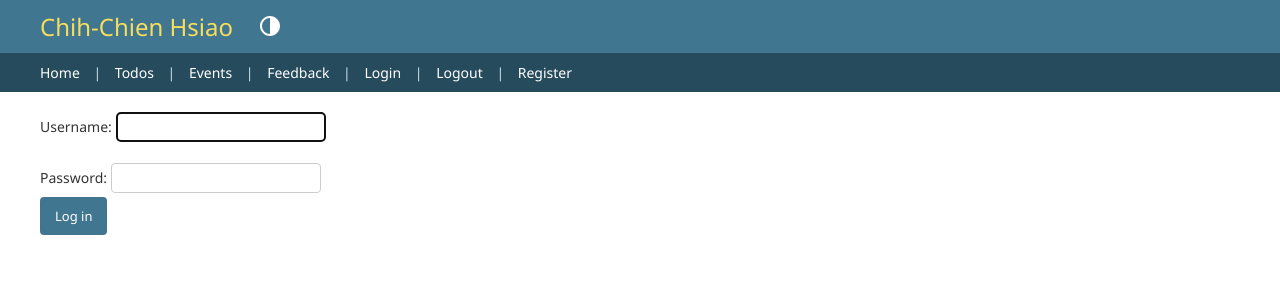
After one commit to daniel13520cs/ResourceLearningWeb, a Django app: page /login/ in a window 1280 px wide. The commit adds this page. Shown: the top 300 px of the page. Run offline with Django 5.2, Linux system fonts and the light colour scheme.

Commit message:
add login,logout,register

```diff
--- a/playground/playground/settings.py
+++ b/playground/playground/settings.py
@@ -62,6 +62,12 @@ INSTALLED_APPS = [
     'event.apps.EventConfig',
     'debug_toolbar',
 ]
+
+
+LOGIN_URL = 'login'  # URL to redirect to for login
+LOGIN_REDIRECT_URL = 'list_events'  # URL to redirect to after login
+LOGOUT_REDIRECT_URL = 'list_events'  # URL to redirect to after logout
+
 USER_APPS = [
     'todos',
     'polls',
--- a/playground/playground/urls.py
+++ b/playground/playground/urls.py
@@ -18,9 +18,16 @@ from django.contrib import admin
 from django_mongoengine import mongo_admin
 from django.urls import include, path
 from .views import App_list_view
+from django.urls import path
+from django.contrib.auth import views as auth_views
+from .views import register
 
 urlpatterns = [
     path("", include("event.urls")),
+    path("home", include("event.urls")),
+    path('register/', register, name='register'),  # Registration URL
+    path('login/', auth_views.LoginView.as_view(), name='login'),
+    path('logout/', auth_views.LogoutView.as_view(), name='logout'),
     path("event/", include("event.urls")),
     path("polls/", include("polls.urls")),
     path("todos/", include("todos.urls")),
--- a/playground/templates/admin/base_site.html
+++ b/playground/templates/admin/base_site.html
@@ -22,7 +22,12 @@
   <a href="{% url 'list_events' %}">{% translate 'Events' %}</a>
   <span style="margin: 0 10px;">|</span>
   <a href="{% url 'polls:index' %}">{% translate 'Feedback' %}</a>
-
+  <span style="margin: 0 10px;">|</span>
+  <a href="{% url 'login' %}">{% translate 'Login' %}</a>
+  <span style="margin: 0 10px;">|</span>
+  <a href="{% url 'logout' %}">{% translate 'Logout' %}</a>
+  <span style="margin: 0 10px;">|</span>
+  <a href="{% url 'register' %}">{% translate 'Register' %}</a>
 
   {% if title %} &rsaquo; {{ title }}{% endif %}
 </div>
--- /dev/null
+++ b/playground/templates/registration/login.html
@@ -0,0 +1,58 @@
+{% extends "admin/base_site.html" %}
+{% load i18n static %}
+
+{% block title %}{% if form.errors %}{% translate "Error:" %} {% endif %}{{ block.super }}{% endblock %}
+{% block extrastyle %}{{ block.super }}<link rel="stylesheet" href="{% static "admin/css/login.css" %}">
+{{ form.media }}
+{% endblock %}
+
+{% block content %}
+{% if form.errors and not form.non_field_errors %}
+<p class="errornote">
+{% blocktranslate count counter=form.errors.items|length %}Please correct the error below.{% plural %}Please correct the errors below.{% endblocktranslate %}
+</p>
+{% endif %}
+
+{% if form.non_field_errors %}
+{% for error in form.non_field_errors %}
+<p class="errornote">
+    {{ error }}
+</p>
+{% endfor %}
+{% endif %}
+
+<div id="content-main">
+
+{% if user.is_authenticated %}
+<p class="errornote">
+{% blocktranslate trimmed %}
+    You are authenticated as {{ username }}, but are not authorized to
+    access this page. Would you like to login to a different account?
+{% endblocktranslate %}
+</p>
+{% endif %}
+
+<form action="{{ app_path }}" method="post" id="login-form">{% csrf_token %}
+  <div class="form-row">
+    {{ form.username.errors }}
+    {{ form.username.label_tag }} {{ form.username }}
+  </div>
+  <br>
+  <div class="form-row">
+    {{ form.password.errors }}
+    {{ form.password.label_tag }} {{ form.password }}
+    <input type="hidden" name="next" value="{{ next }}">
+  </div>
+  {% url 'admin_password_reset' as password_reset_url %}
+  {% if password_reset_url %}
+  <div class="password-reset-link">
+    <a href="{{ password_reset_url }}">{% translate 'Forgotten your login credentials?' %}</a>
+  </div>
+  {% endif %}
+  <div class="submit-row">
+    <input type="submit" value="{% translate 'Log in' %}">
+  </div>
+</form>
+
+</div>
+{% endblock %}
```
Also changed, not shown: playground/playground/views.py (+15 -0 lines), playground/templates/registration/register.html (added, +8 -0 lines), playground/db.sqlite3, playground/templates/registration/log_out.html (added).
